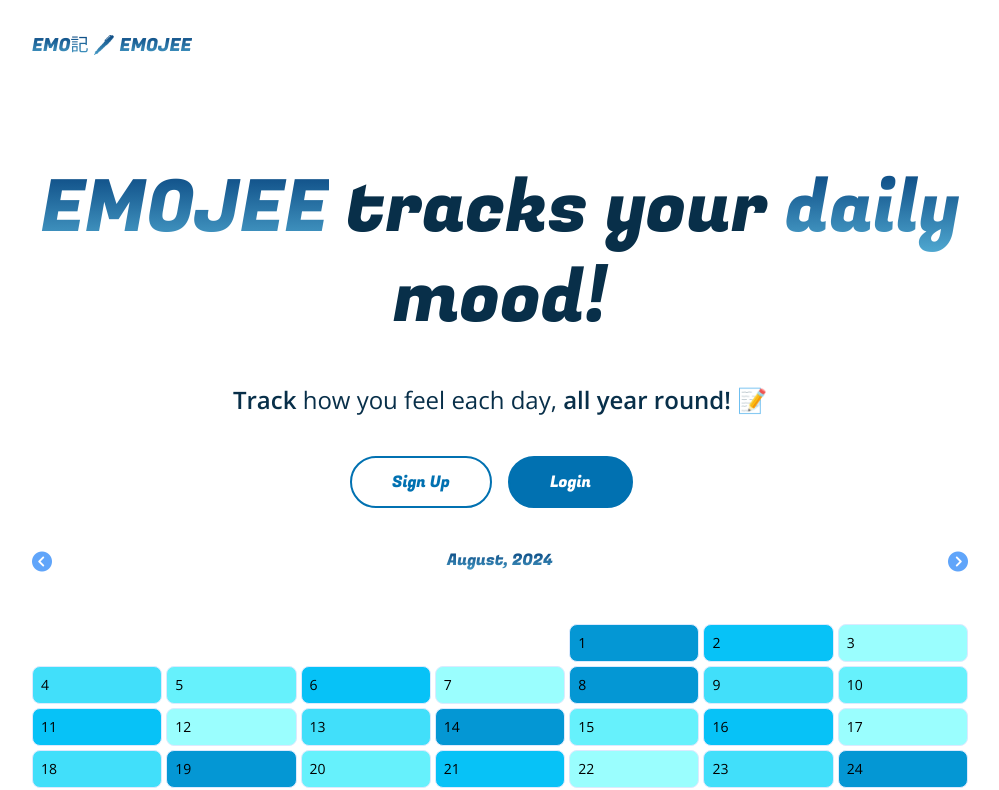
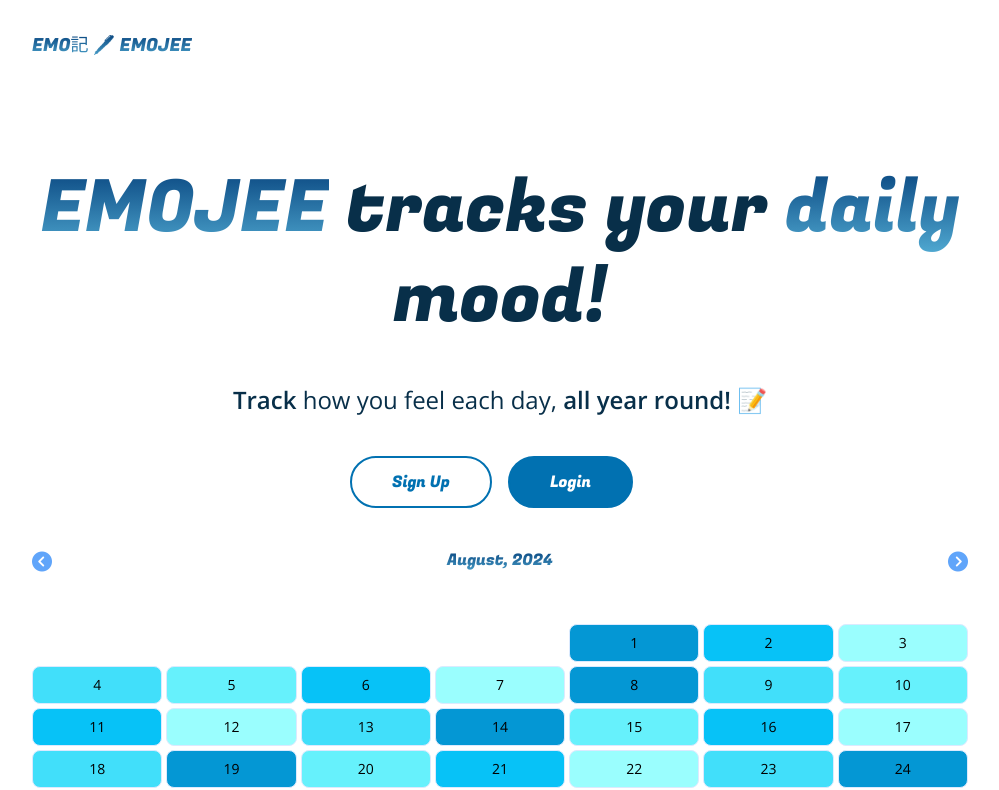
Before and after one commit to whchiuscott/emojee, a Next.js app: page / in a window 1280 px wide. Shown: the top 790 px of the page, without its empty margins (140-1139 px from the left). Built offline with nearby package versions, Linux system fonts and the light colour scheme; no server answers.

Commit message:
adjust date text center

```diff
--- a/components/Calendar.js
+++ b/components/Calendar.js
@@ -18,7 +18,7 @@ const months = {
   December: "Dec",
 };
 const monthsArr = Object.keys(months);
-const now = new Date();
+
 const dayList = [
   "Sunday",
   "Monday",
@@ -126,7 +126,7 @@ export default function Calendar(props) {
                   <div
                     style={{ background: color }}
                     className={
-                      "text-xs sm:text-sm border border-solid p-2 flex items-center gap-2 justify-between rounded-lg " +
+                      "text-xs sm:text-sm border border-solid p-2 flex items-center gap-2 justify-center rounded-lg " +
                       (isToday ? " border-blue-400" : " border-blue-100") +
                       (color === "white" ? " text-blue-400" : " text-black")
                     }
```
